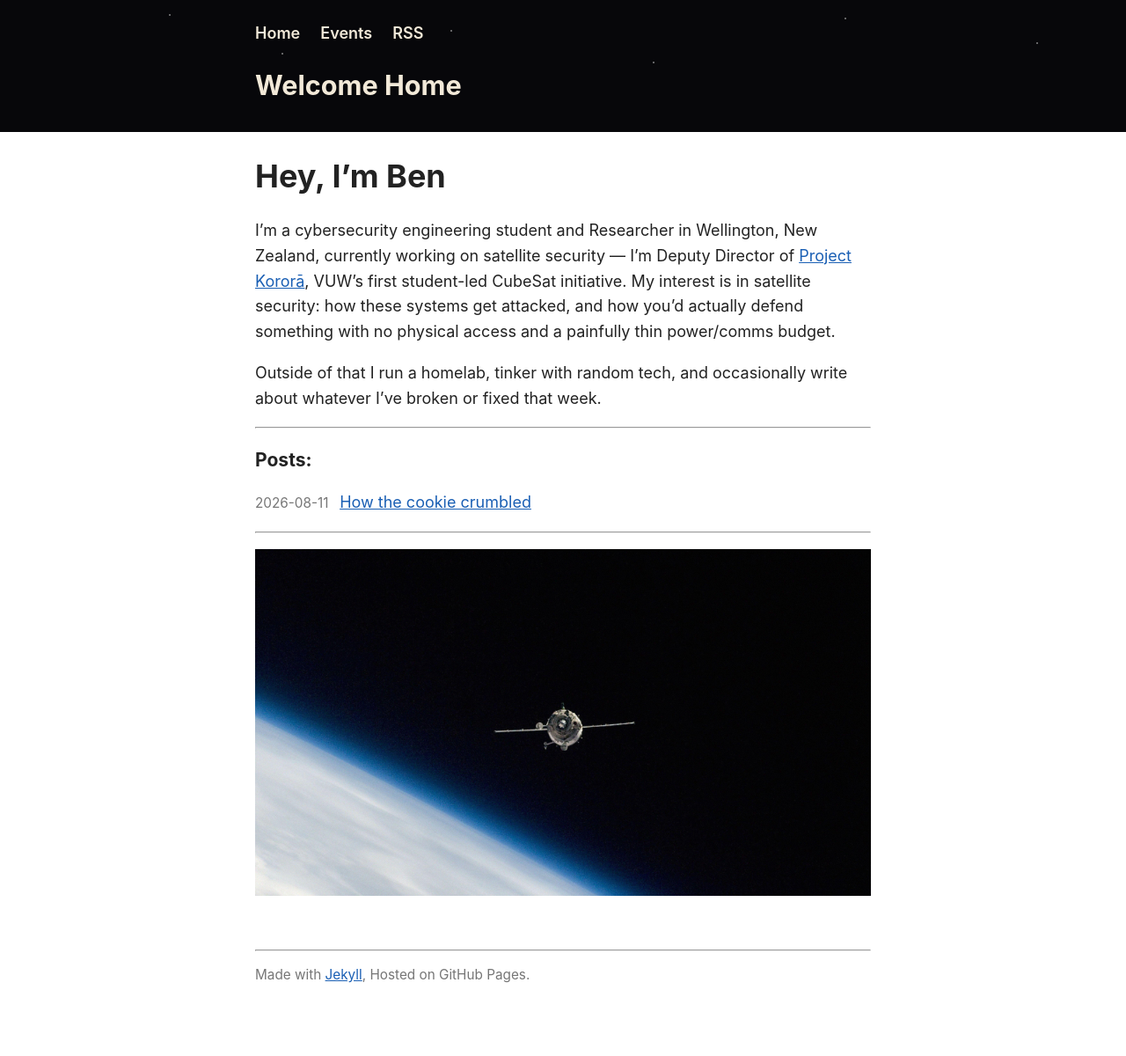
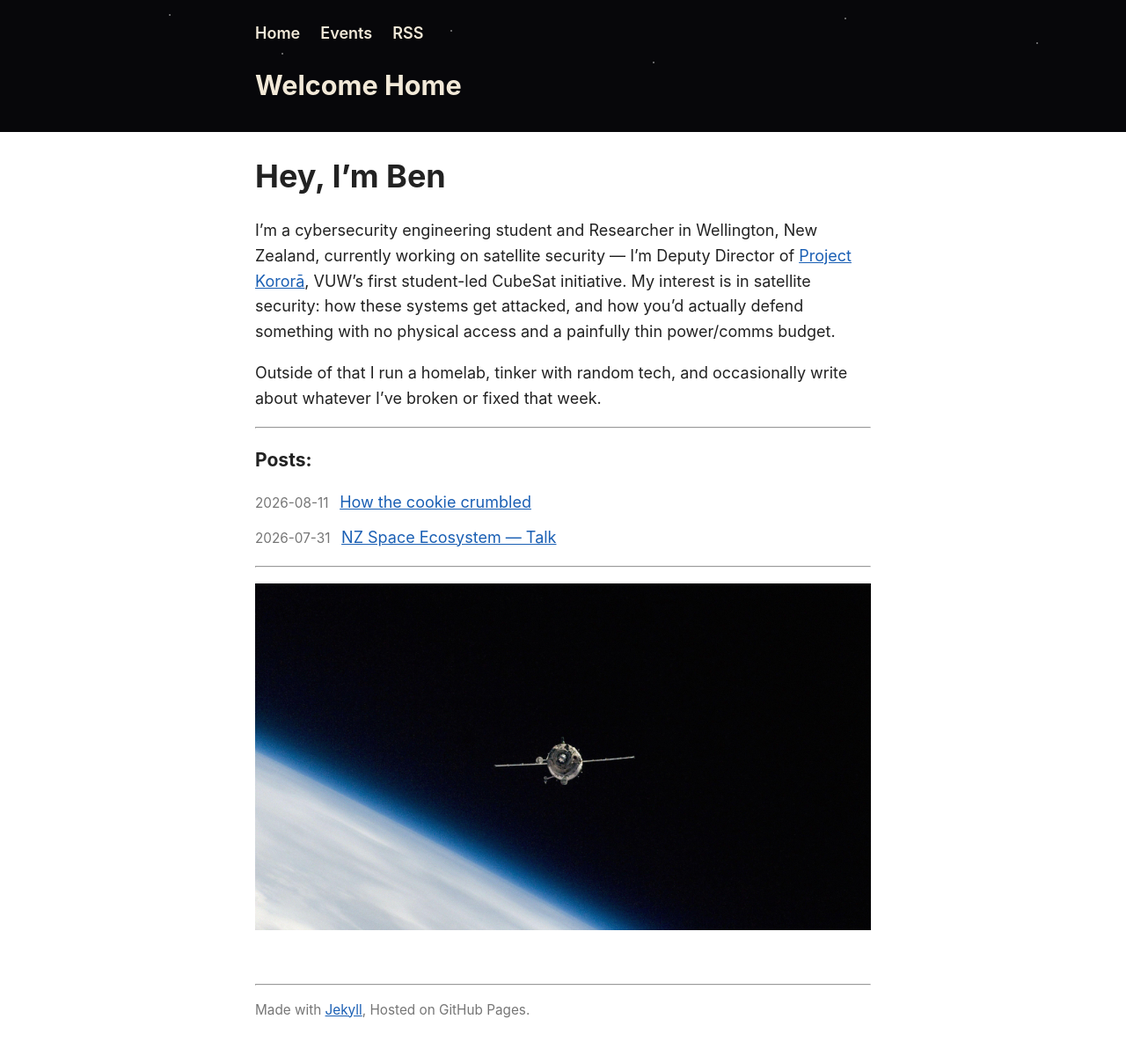
Before and after one commit to benvandw/benvandw.github.io, a Jekyll site: the page built from index.md, in a window 1280 px wide. Shown: the whole page at 88% size. Built offline with Jekyll 4.4.1, drawn with Linux system fonts in a browser that asks for light colours; before the commit the page ends 1160 px from its top, so only the background shows below that.

Commit message:
Update date for NZ Space Ecosystem talk

```diff
--- a/_posts/Space Instrument.md
+++ b/_posts/2026-07-31-Space Instrument.md
@@ -1,6 +1,6 @@
 ---
 title: "NZ Space Ecosystem — Talk"
-date: 2026-08-11
+date: 2026-07-31
 pdf: /assets/slides/SpaceInstrument.pdf
 ---
 
```
